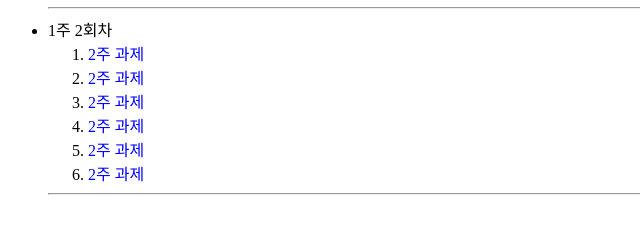
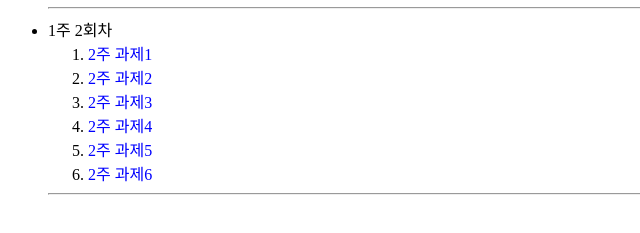
Before and after one commit to qwer921058/qwer921058.github.io, a plain HTML site: page index.html in a window 1280 px wide. Shown: the part 148-381 px from the top of the page, 0-640 px from the left. Drawn offline with Linux system fonts and the light colour scheme.

Commit message:
Update index.html

```diff
--- a/index.html
+++ b/index.html
@@ -16,12 +16,12 @@ a:hover{text-decoration:underline;}a:active{color:red;text-decoration:none;}
 </ol><hr/>
 <li>1주 2회차</li>
 <ol>
-<li><a href="https://qwer921058.github.io/html5/def.html">2주 과제</a></li>
-  <li><a href="https://qwer921058.github.io/html5/loveKorea.html">2주 과제</a></li>
-  <li><a href="https://qwer921058.github.io/html5/globalAttribute.html">2주 과제</a></li>
-  <li><a href="https://qwer921058.github.io/html5/globalEvent.html">2주 과제</a></li>
-  <li><a href="https://qwer921058.github.io/html5/headBasic.html">2주 과제</a></li>
-  <li><a href="https://qwer921058.github.io/html5/bodyBasic.html">2주 과제</a></li>
+<li><a href="https://qwer921058.github.io/html5/def.html">2주 과제1</a></li>
+  <li><a href="https://qwer921058.github.io/html5/loveKorea.html">2주 과제2</a></li>
+  <li><a href="https://qwer921058.github.io/html5/globalAttribute.html">2주 과제3</a></li>
+  <li><a href="https://qwer921058.github.io/html5/globalEvent.html">2주 과제4</a></li>
+  <li><a href="https://qwer921058.github.io/html5/headBasic.html">2주 과제5</a></li>
+  <li><a href="https://qwer921058.github.io/html5/bodyBasic.html">2주 과제6</a></li>
 </ol><hr/>
 </ul>
 </body></html>
```
